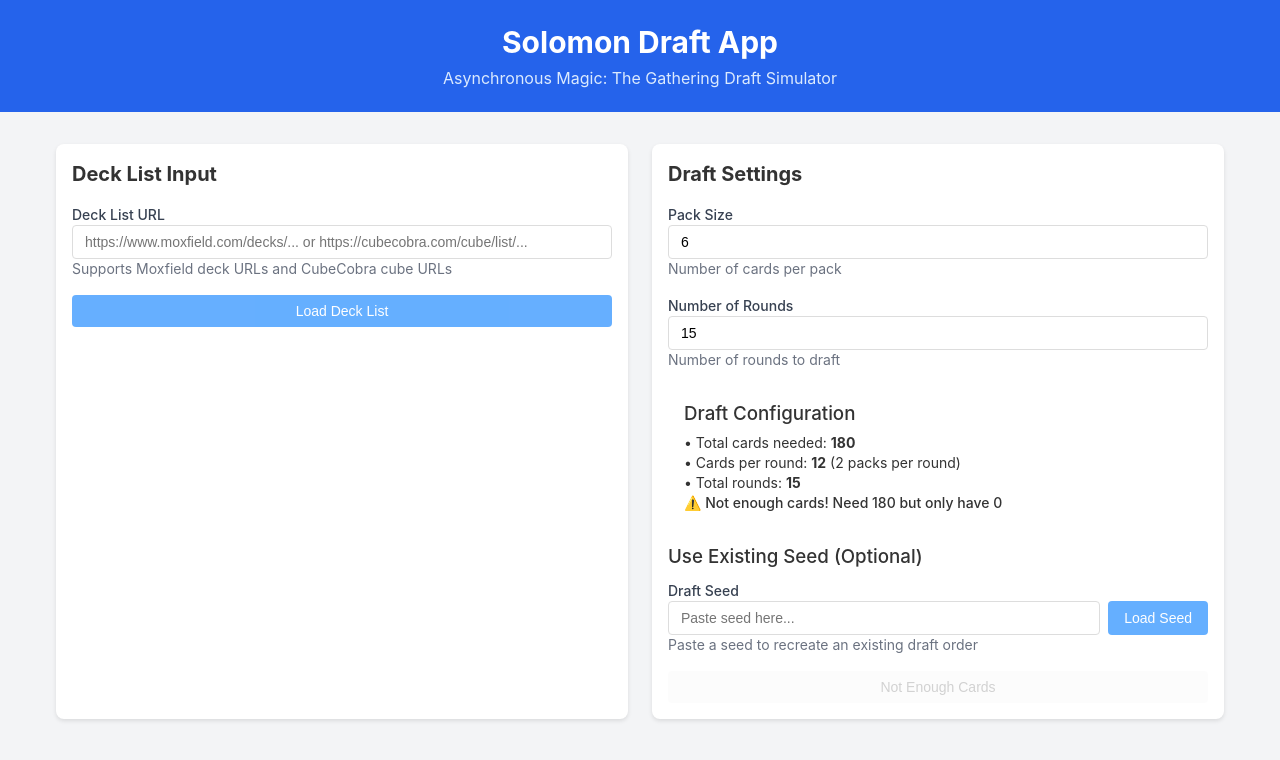
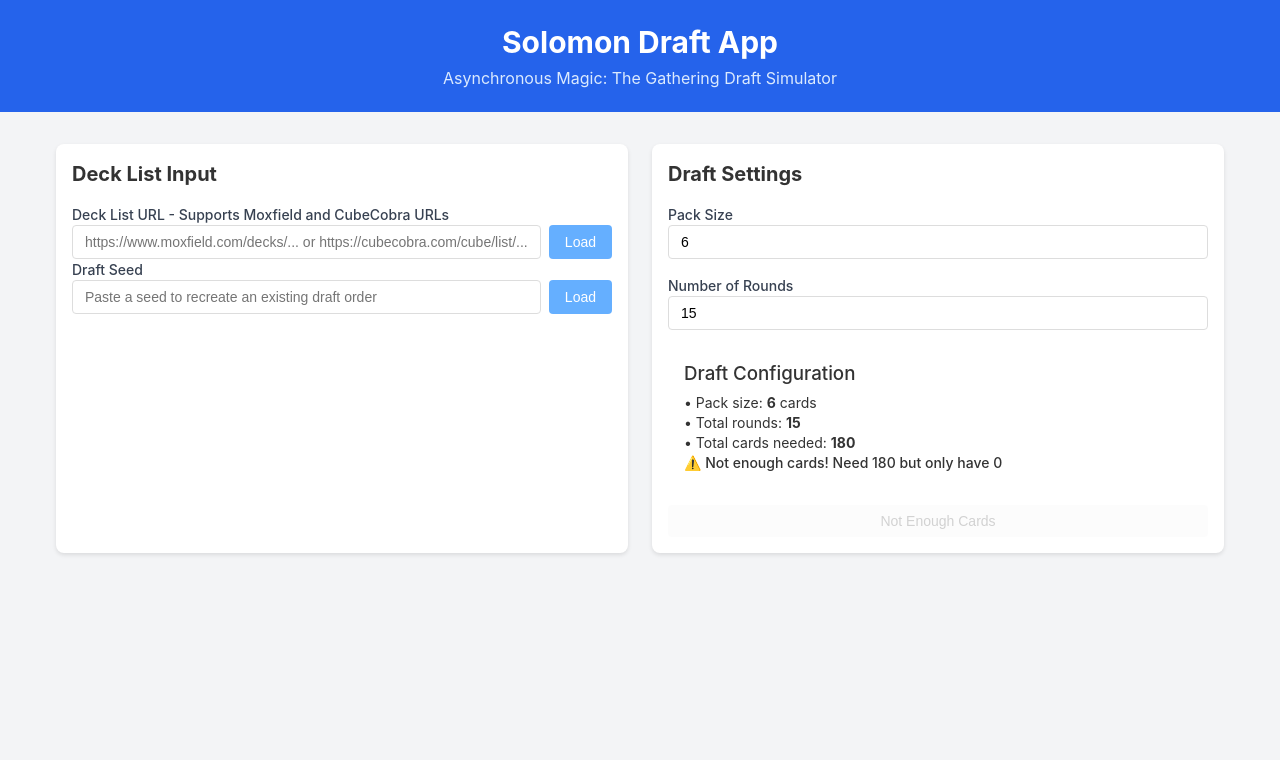
Before and after one commit to wrongstuff/Solomon_Draft, a React (Vite) app: page / in a window 1280 px wide. Shown: the top 760 px of the page. Built offline with nearby package versions, Linux system fonts and the light colour scheme.

Commit message:
better layout

```diff
--- a/src/App.tsx
+++ b/src/App.tsx
@@ -159,14 +159,14 @@ const App: React.FC = () => {
         {!gameState.draft ? (
           <div className="space-y-8">
             <div className="grid grid-cols-2 gap-6">
-              <DeckInputForm
-                onDeckInput={handleDeckInput}
-                isLoading={gameState.isLoading}
-                parsedDeckList={parsedDeckList}
-              />
+            <DeckInputForm
+              onDeckInput={handleDeckInput}
+              onStartSeededDraft={handleStartSeededDraft}
+              isLoading={gameState.isLoading}
+              parsedDeckList={parsedDeckList}
+            />
             <DraftSettings
               onStartDraft={handleStartDraft}
-              onStartSeededDraft={handleStartSeededDraft}
               isLoading={gameState.isLoading}
               hasDeckList={!!parsedDeckList}
               parsedDeckList={parsedDeckList}
--- a/src/components/DeckInputForm.tsx
+++ b/src/components/DeckInputForm.tsx
@@ -3,6 +3,7 @@ import { copyToClipboard, hashCardOrder } from '@/utils/seedUtils';
 
 interface DeckInputFormProps {
   onDeckInput: (url: string) => Promise<void>;
+  onStartSeededDraft: (seed: string, packSize: number, numberOfRounds: number) => Promise<void>;
   isLoading: boolean;
   parsedDeckList: { url: string; type: 'moxfield' | 'cubecobra'; cards: any[]; name?: string } | null;
 }
@@ -11,10 +12,12 @@ interface DeckInputFormProps {
  * Form component for inputting deck list URLs
  * Supports Moxfield and CubeCobra URLs
  */
-export const DeckInputForm: React.FC<DeckInputFormProps> = ({ onDeckInput, isLoading, parsedDeckList }) => {
+export const DeckInputForm: React.FC<DeckInputFormProps> = ({ onDeckInput, onStartSeededDraft, isLoading, parsedDeckList }) => {
   const [url, setUrl] = useState<string>('');
   const [error, setError] = useState<string | null>(null);
   const [generatedSeed, setGeneratedSeed] = useState<string>('');
+  const [customSeed, setCustomSeed] = useState<string>('');
+  const [isLoadingSeed, setIsLoadingSeed] = useState<boolean>(false);
 
   // Generate seed when deck list is loaded
   useEffect(() => {
@@ -35,6 +38,26 @@ export const DeckInputForm: React.FC<DeckInputFormProps> = ({ onDeckInput, isLoa
       // Could add a toast notification here
     } catch (error) {
       console.error('Failed to copy seed:', error);
+    }
+  };
+
+  /**
+   * Handles loading a seeded draft
+   */
+  const handleLoadSeededDraft = async (): Promise<void> => {
+    if (!customSeed.trim()) {
+      alert('Please enter a seed');
+      return;
+    }
+
+    setIsLoadingSeed(true);
+    try {
+      // Use default pack size and rounds for seeded drafts
+      await onStartSeededDraft(customSeed.trim(), 6, 15);
+    } catch (error) {
+      alert(`Failed to load seeded draft: ${error instanceof Error ? error.message : 'Unknown error'}`);
+    } finally {
+      setIsLoadingSeed(false);
     }
   };
 
@@ -83,21 +106,27 @@ export const DeckInputForm: React.FC<DeckInputFormProps> = ({ onDeckInput, isLoa
       <form onSubmit={handleSubmit} className="space-y-4">
         <div>
           <label htmlFor="deck-url" className="block text-sm font-medium text-gray-700 mb-2">
-            Deck List URL
+            Deck List URL - Supports Moxfield and CubeCobra URLs
           </label>
+          <div className="flex gap-2">
             <input
               id="deck-url"
               type="url"
               value={url}
               onChange={handleUrlChange}
               placeholder="https://www.moxfield.com/decks/... or https://cubecobra.com/cube/list/..."
-            className="input"
+              className="input flex-1"
               disabled={isLoading}
               required
             />
-          <p className="text-sm text-gray-500 mt-1">
-            Supports Moxfield deck URLs and CubeCobra cube URLs
-          </p>
+            <button
+              type="submit"
+              className="btn btn-primary"
+              disabled={isLoading || !url.trim()}
+            >
+              {isLoading ? 'Loading...' : 'Load'}
+            </button>
+          </div>
         </div>
 
         {error && (
@@ -106,13 +135,6 @@ export const DeckInputForm: React.FC<DeckInputFormProps> = ({ onDeckInput, isLoa
           </div>
         )}
 
-        <button
-          type="submit"
-          className="btn btn-primary w-full"
-          disabled={isLoading || !url.trim()}
-        >
-          {isLoading ? 'Loading...' : 'Load Deck List'}
-        </button>
       </form>
 
       {parsedDeckList && (
@@ -145,6 +167,33 @@ export const DeckInputForm: React.FC<DeckInputFormProps> = ({ onDeckInput, isLoa
           )}
         </div>
       )}
+
+      {/* Seed Input Section */}
+      <div className="mt-6">
+        <div>
+          <label htmlFor="seed-input" className="block text-sm font-medium text-gray-700 mb-2">
+            Draft Seed
+          </label>
+          <div className="flex gap-2">
+            <input
+              id="seed-input"
+              type="text"
+              value={customSeed}
+              onChange={(e) => setCustomSeed(e.target.value)}
+              placeholder="Paste a seed to recreate an existing draft order"
+              className="input flex-1"
+              disabled={isLoading || isLoadingSeed}
+            />
+            <button
+              onClick={handleLoadSeededDraft}
+              disabled={!customSeed.trim() || isLoading || isLoadingSeed}
+              className="btn btn-primary"
+            >
+              {isLoadingSeed ? 'Loading...' : 'Load'}
+            </button>
+          </div>
+        </div>
+      </div>
     </div>
   );
 };
--- a/src/components/DraftSettings.tsx
+++ b/src/components/DraftSettings.tsx
@@ -2,7 +2,6 @@ import React, { useState } from 'react';
 
 interface DraftSettingsProps {
   onStartDraft: (packSize: number, numberOfRounds: number) => void;
-  onStartSeededDraft: (seed: string, packSize: number, numberOfRounds: number) => Promise<void>;
   isLoading: boolean;
   hasDeckList: boolean;
   parsedDeckList: { url: string; type: 'moxfield' | 'cubecobra'; cards: any[]; name?: string } | null;
@@ -12,11 +11,9 @@ interface DraftSettingsProps {
  * Component for configuring draft settings before starting
  * Allows players to set pack size and number of rounds
  */
-export const DraftSettings: React.FC<DraftSettingsProps> = ({ onStartDraft, onStartSeededDraft, isLoading, hasDeckList, parsedDeckList }) => {
+export const DraftSettings: React.FC<DraftSettingsProps> = ({ onStartDraft, isLoading, hasDeckList, parsedDeckList }) => {
   const [packSize, setPackSize] = useState<number>(6);
   const [numberOfRounds, setNumberOfRounds] = useState<number>(15);
-  const [customSeed, setCustomSeed] = useState<string>('');
-  const [isLoadingSeed, setIsLoadingSeed] = useState<boolean>(false);
 
   /**
    * Handles starting a new draft with the current settings
@@ -30,24 +27,6 @@ export const DraftSettings: React.FC<DraftSettingsProps> = ({ onStartDraft, onSt
     onStartDraft(packSize, numberOfRounds);
   };
 
-  /**
-   * Handles loading a seeded draft
-   */
-  const handleLoadSeededDraft = async (): Promise<void> => {
-    if (!customSeed.trim()) {
-      alert('Please enter a seed');
-      return;
-    }
-
-    setIsLoadingSeed(true);
-    try {
-      await onStartSeededDraft(customSeed.trim(), packSize, numberOfRounds);
-    } catch (error) {
-      alert(`Failed to load seeded draft: ${error instanceof Error ? error.message : 'Unknown error'}`);
-    } finally {
-      setIsLoadingSeed(false);
-    }
-  };
 
   /**
    * Handles pack size input changes
@@ -98,9 +77,6 @@ export const DraftSettings: React.FC<DraftSettingsProps> = ({ onStartDraft, onSt
               className="input"
               disabled={isLoading}
             />
-            <p className="text-sm text-gray-500 mt-1">
-              Number of cards per pack
-            </p>
           </div>
 
           <div>
@@ -117,9 +93,6 @@ export const DraftSettings: React.FC<DraftSettingsProps> = ({ onStartDraft, onSt
               className="input"
               disabled={isLoading}
             />
-            <p className="text-sm text-gray-500 mt-1">
-              Number of rounds to draft
-            </p>
           </div>
         </div>
 
@@ -128,45 +101,13 @@ export const DraftSettings: React.FC<DraftSettingsProps> = ({ onStartDraft, onSt
             Draft Configuration
           </h3>
           <div className={`text-sm space-y-1 ${hasEnoughCards ? 'text-green-800' : 'text-red-800'}`}>
+            <p>• Pack size: <strong>{packSize}</strong> cards</p>
+            <p>• Total rounds: <strong>{numberOfRounds}</strong></p>
             <p>• Total cards needed: <strong>{totalCardsNeeded}</strong></p>
-            <p>• Cards per round: <strong>{2 * packSize}</strong> (2 packs per round)</p>
-            <p>• Total rounds: <strong>{numberOfRounds}</strong></p>
             <p className="font-medium">{validationMessage}</p>
           </div>
         </div>
 
-        {/* Seed Input */}
-        <div className="border-t pt-4">
-          <h3 className="font-medium text-gray-900 mb-3">Use Existing Seed (Optional)</h3>
-          <div className="space-y-3">
-            <div>
-              <label htmlFor="seed-input" className="block text-sm font-medium text-gray-700 mb-2">
-                Draft Seed
-              </label>
-              <div className="flex gap-2">
-                <input
-                  id="seed-input"
-                  type="text"
-                  value={customSeed}
-                  onChange={(e) => setCustomSeed(e.target.value)}
-                  placeholder="Paste seed here..."
-                  className="input flex-1"
-                  disabled={isLoading || isLoadingSeed}
-                />
-                <button
-                  onClick={handleLoadSeededDraft}
-                  disabled={!customSeed.trim() || isLoading || isLoadingSeed}
-                  className="btn btn-primary"
-                >
-                  {isLoadingSeed ? 'Loading...' : 'Load Seed'}
-                </button>
-              </div>
-              <p className="text-sm text-gray-500 mt-1">
-                Paste a seed to recreate an existing draft order
-              </p>
-            </div>
-          </div>
-        </div>
 
         <button
           onClick={handleStartDraft}
```
Lines whose indentation alone changed are shown as unchanged.
